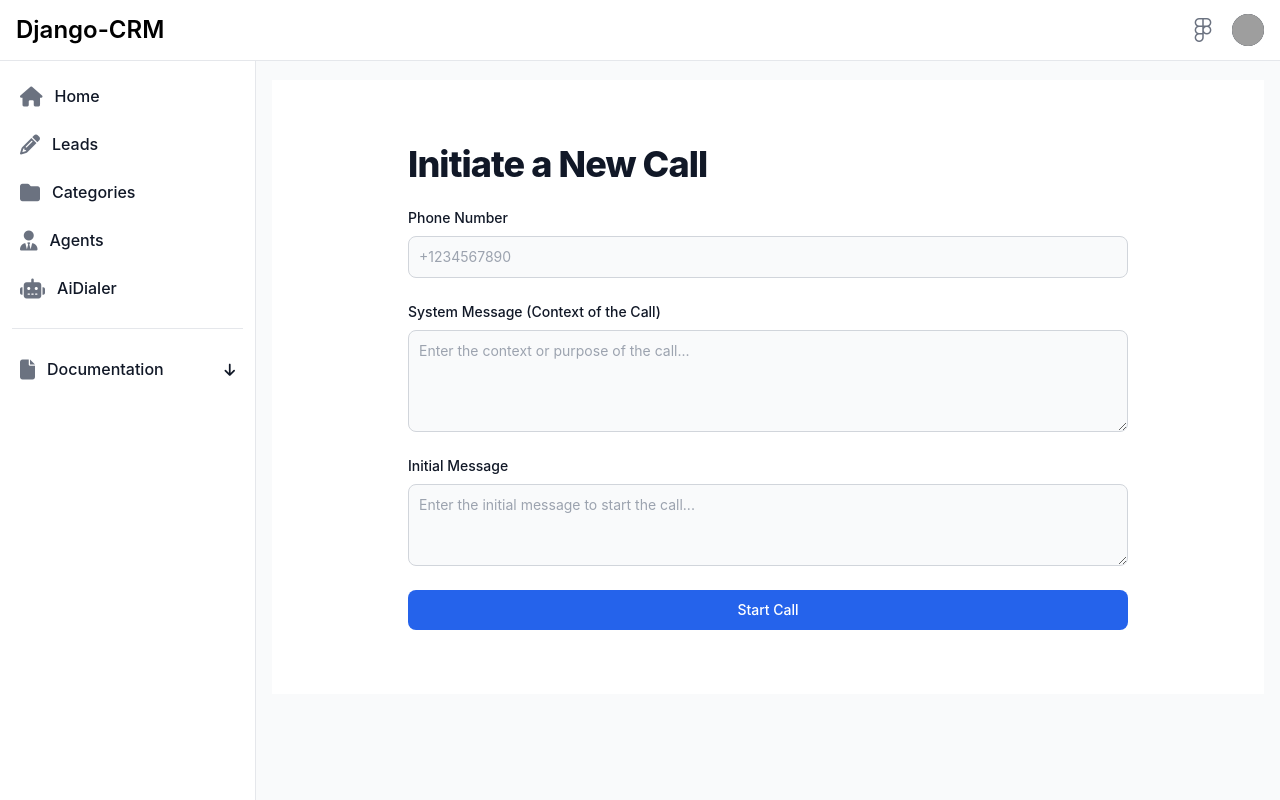
After one commit to paragonsean/djangoappgpt, a Django app: page /aidialer/call/1/ in a window 1280 px wide. The commit adds this page. Run offline with Django 4.2, Linux system fonts and the light colour scheme; style sheets or scripts are compiled from the project's sources; some libraries are stand-ins or nearby versions; grey boxes are pictures that could not be loaded.

Commit message:
feat: added page for filing out call details

```diff
--- /dev/null
+++ b/aidialer/urls.py
@@ -0,0 +1,20 @@
+from . import views
+from django.urls import path
+
+
+app_name = "aidialer"
+
+urlpatterns = [
+    path(
+        '',
+        views.ai_dialer_view,
+        name='ai_dialer_view'
+    ),
+
+    path(
+        'call/<str:call_sid>/',
+        views.call_contact,
+        name='call_contact'
+    )
+
+]
--- a/aidialer/views.py
+++ b/aidialer/views.py
@@ -1,5 +1,5 @@
 from django.http import JsonResponse
-from django.shortcuts import render
+from django.shortcuts import redirect, render
 
 # Create your views here.
 from django.shortcuts import get_object_or_404
@@ -92,7 +92,12 @@ def ai_dialer_view(request):
     'content': " I'm in Atlanta. Thanks for your help.",
     'name': 'user'}]}]
 
-    template_name = 'dashboard/pages/aidialer_home.html'
+    template_name = 'dashboard/pages/aidialer/aidialer_home.html'
 
     # Return the transcripts as JSON or pass them to a template
     return render(request, template_name, {'transcripts': transcripts})
+
+def call_contact(request, call_sid):
+    template_name = 'dashboard/pages/aidialer/aidialer_call.html'
+
+    return render(request, template_name, {'message': f'call details form for sid: {call_sid}'})
--- a/config/urls.py
+++ b/config/urls.py
@@ -6,6 +6,7 @@ urlpatterns = [
     path('', include('accounts.urls')),
     path('dashboard/', include('dashboard.urls')),
     path('admin/', admin.site.urls),
+    path('aidialer/', include('aidialer.urls'))
     # path('api/dialer/', include('aidialer.urls')),
 ]
 
--- /dev/null
+++ b/templates/dashboard/pages/aidialer/aidialer_call.html
@@ -0,0 +1,43 @@
+{% extends "dashboard.html" %}
+{% load static %}
+{% block title %}
+    New Call Form -
+{% endblock title %}
+{% block content %}
+<main class="p-4 md:ml-64 h-auto pt-20 min-h-screen bg-gray-50 dark:bg-gray-900">
+    <section class="bg-white dark:bg-gray-900">
+        <div class="py-8 px-4 mx-auto max-w-screen-md sm:py-16 lg:px-6">
+            <h2 class="mb-6 text-4xl tracking-tight font-extrabold text-gray-900 dark:text-white">Initiate a New Call</h2>
+
+            <form method="POST" action="
+            {% comment %} {% url 'aidialer:submit_call_form' %} {% endcomment %}
+            " class="space-y-6">
+                {% csrf_token %}
+
+                <!-- Phone Number Input -->
+                <div>
+                    <label for="phone_number" class="block mb-2 text-sm font-medium text-gray-900 dark:text-gray-300">Phone Number</label>
+                    <input type="text" id="phone_number" name="phone_number" class="bg-gray-50 border border-gray-300 text-gray-900 text-sm rounded-lg focus:ring-blue-500 focus:border-blue-500 block w-full p-2.5 dark:bg-gray-700 dark:border-gray-600 dark:placeholder-gray-400 dark:text-white" placeholder="+1234567890" required>
+                </div>
+
+                <!-- System Message Input -->
+                <div>
+                    <label for="system_message" class="block mb-2 text-sm font-medium text-gray-900 dark:text-gray-300">System Message (Context of the Call)</label>
+                    <textarea id="system_message" name="system_message" rows="4" class="bg-gray-50 border border-gray-300 text-gray-900 text-sm rounded-lg focus:ring-blue-500 focus:border-blue-500 block w-full p-2.5 dark:bg-gray-700 dark:border-gray-600 dark:placeholder-gray-400 dark:text-white" placeholder="Enter the context or purpose of the call..." required></textarea>
+                </div>
+
+                <!-- Initial Message Input -->
+                <div>
+                    <label for="initial_message" class="block mb-2 text-sm font-medium text-gray-900 dark:text-gray-300">Initial Message</label>
+                    <textarea id="initial_message" name="initial_message" rows="3" class="bg-gray-50 border border-gray-300 text-gray-900 text-sm rounded-lg focus:ring-blue-500 focus:border-blue-500 block w-full p-2.5 dark:bg-gray-700 dark:border-gray-600 dark:placeholder-gray-400 dark:text-white" placeholder="Enter the initial message to start the call..." required></textarea>
+                </div>
+
+                <!-- Submit Button -->
+                <button type="submit" class="w-full text-white bg-blue-600 hover:bg-blue-700 focus:ring-4 focus:outline-none focus:ring-blue-300 font-medium rounded-lg text-sm px-5 py-2.5 text-center dark:bg-blue-500 dark:hover:bg-blue-600 dark:focus:ring-blue-800">
+                    Start Call
+                </button>
+            </form>
+        </div>
+    </section>
+</main>
+{% endblock content %}
```
Also changed, not shown: base_static/js/ai_dialer.js (added, +11 -0 lines), templates/dashboard/pages/aidialer/aidialer_home.html (renamed from templates/dashboard/pages/aidialer_home.html, +19 -11 lines).
